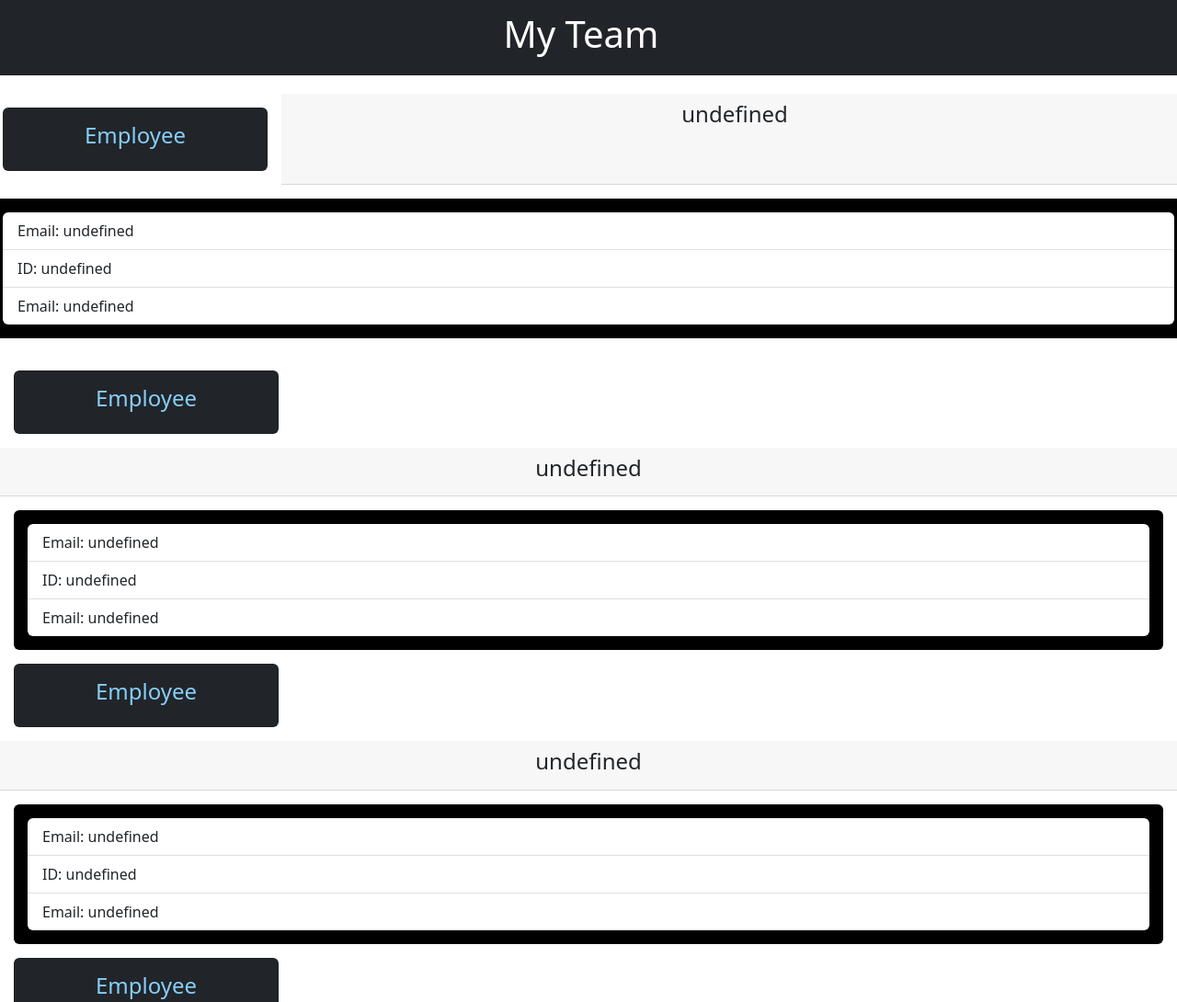
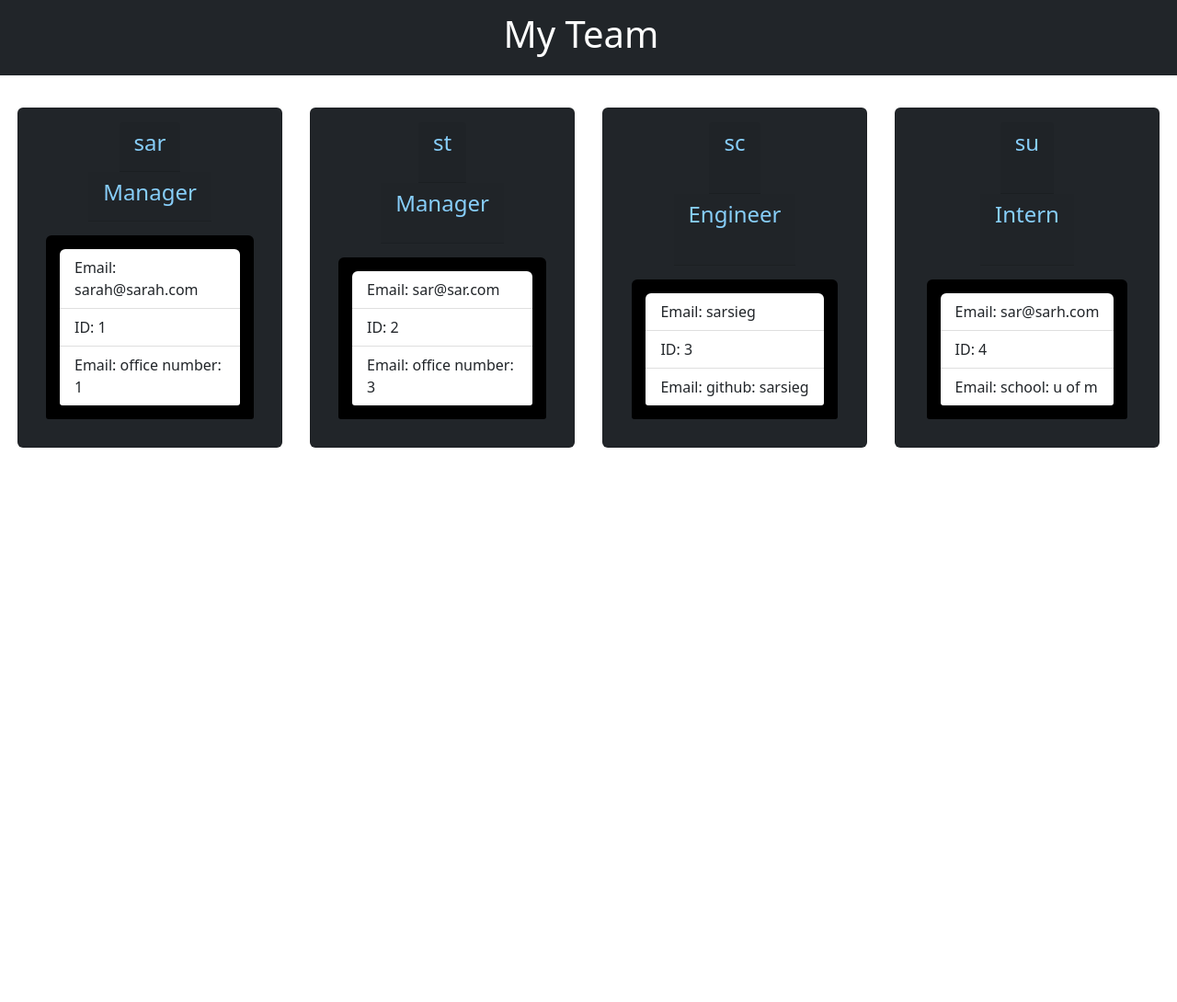
Before and after one commit to sarsieg/Team-Profile-Generator, a website: page newFile.html in a window 1280 px wide. Shown: the top 1090 px of the page at 92% size. After the commit the page ends 800 px from the top, so only its background shows below. Drawn offline with nearby package versions, Linux system fonts and the light colour scheme.

Commit message:
fixed bugs

```diff
--- a/newFile.html
+++ b/newFile.html
@@ -42,71 +42,71 @@
         </head>
 
         <body>
-        <nav class="navbar navbar-dark bg-dark justify-content-center align-items-center<">
+        <nav class="navbar navbar-dark bg-dark justify-content-center align-items-center">
         <span class="navbar-brand mb-0 h1">
         <h1>My Team</h1>
         </span>
         </nav>
         <div class="row">
 
-        <div class="card bg-dark justify-content-center align-items-center" style="width: 18rem;"
+        <div class="card bg-dark justify-content-center align-items-center" style="width: 18rem;">
             <div class="col card-header">
-            <h4>Employee</h4>
+            <h4>sar</h4>
             </div>
 
             <div class="col card-header">
-            <h4>undefined</h4>
+            <h4>Manager</h4>
             </div>
 
             <ul class="list-group list-group-flush text">
-            <li class="list-group-item">Email: undefined</li>
-            <li class="list-group-item">ID: undefined</li>
-            <li class="list-group-item">Email: undefined</li>
+            <li class="list-group-item">Email: sarah@sarah.com</li>
+            <li class="list-group-item">ID: 1</li>
+            <li class="list-group-item">Email: office number: 1</li>
             </ul>
 
-            </div> <div class="card bg-dark justify-content-center align-items-center" style="width: 18rem;"
+            </div> <div class="card bg-dark justify-content-center align-items-center" style="width: 18rem;">
             <div class="col card-header">
-            <h4>Employee</h4>
+            <h4>st</h4>
             </div>
 
             <div class="col card-header">
-            <h4>undefined</h4>
+            <h4>Manager</h4>
             </div>
 
             <ul class="list-group list-group-flush text">
-            <li class="list-group-item">Email: undefined</li>
-            <li class="list-group-item">ID: undefined</li>
-            <li class="list-group-item">Email: undefined</li>
+            <li class="list-group-item">Email: sar@sar.com</li>
+            <li class="list-group-item">ID: 2</li>
+            <li class="list-group-item">Email: office number: 3</li>
             </ul>
 
-            </div> <div class="card bg-dark justify-content-center align-items-center" style="width: 18rem;"
+            </div> <div class="card bg-dark justify-content-center align-items-center" style="width: 18rem;">
             <div class="col card-header">
-            <h4>Employee</h4>
+            <h4>sc</h4>
             </div>
 
             <div class="col card-header">
-            <h4>undefined</h4>
+            <h4>Engineer</h4>
             </div>
 
             <ul class="list-group list-group-flush text">
-            <li class="list-group-item">Email: undefined</li>
-            <li class="list-group-item">ID: undefined</li>
-            <li class="list-group-item">Email: undefined</li>
+            <li class="list-group-item">Email: sarsieg</li>
+            <li class="list-group-item">ID: 3</li>
+            <li class="list-group-item">Email: github: sarsieg</li>
             </ul>
 
-            </div> <div class="card bg-dark justify-content-center align-items-center" style="width: 18rem;"
+            </div> <div class="card bg-dark justify-content-center align-items-center" style="width: 18rem;">
             <div class="col card-header">
-            <h4>Employee</h4>
+            <h4>su</h4>
             </div>
 
             <div class="col card-header">
-            <h4>undefined</h4>
+            <h4>Intern</h4>
             </div>
 
             <ul class="list-group list-group-flush text">
-            <li class="list-group-item">Email: undefined</li>
-            <li class="list-group-item">ID: undefined</li>
-            <li class="list-group-item">Email: undefined</li>
+            <li class="list-group-item">Email: sar@sarh.com</li>
+            <li class="list-group-item">ID: 4</li>
+            <li class="list-group-item">Email: school: u of m</li>
             </ul>
 
             </div>
```
Also changed, not shown: index.js (+25 -21 lines).
